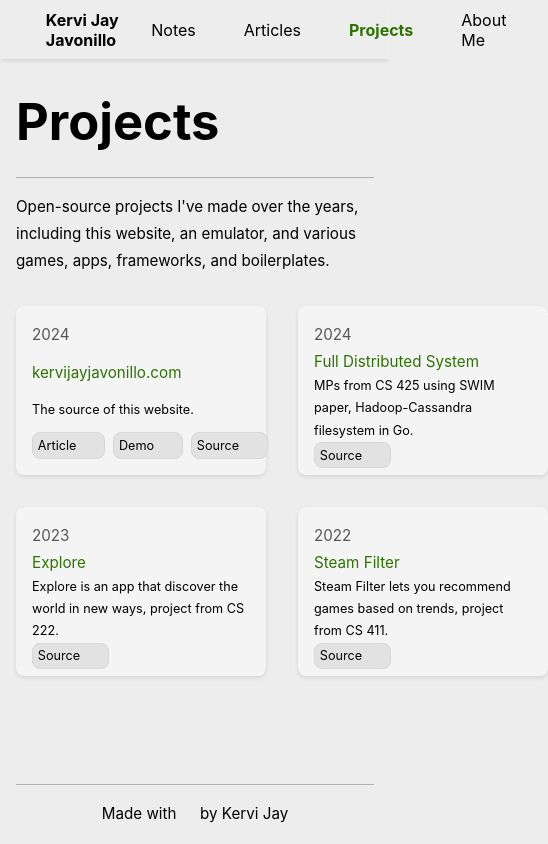
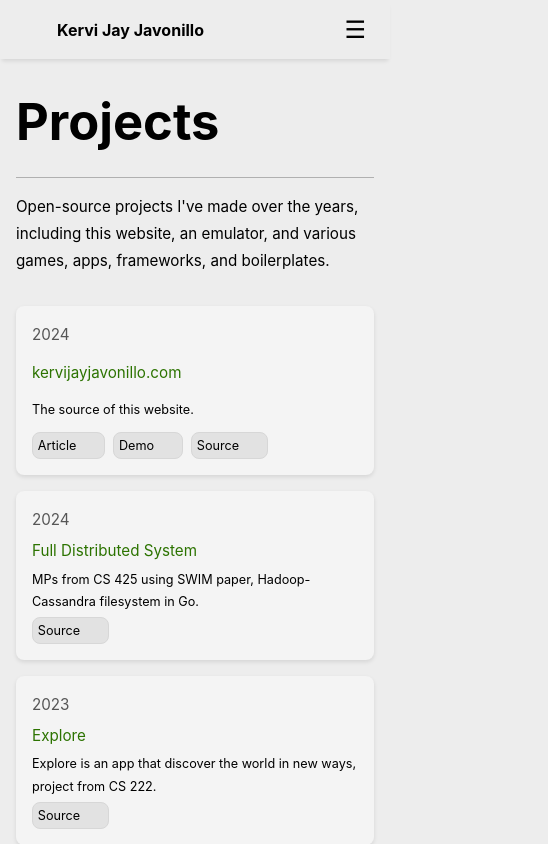
Before and after one commit to pinocchioph1129/personal-web, a React (Create React App) app: page /Projects in a window 390 px wide. Shown: the top 844 px of the page, 548 px wide, since content can reach past the window. Built offline with nearby package versions, Linux system fonts and the light colour scheme; some icons are missing.

Commit message:
Updated for mobile.

```diff
--- a/src/components/navigationbar/NavigationBar.css
+++ b/src/components/navigationbar/NavigationBar.css
@@ -67,3 +67,45 @@
   color: var(--link-color);
   border-radius: 5px;
 }
+
+.menu-toggle {
+  display: none;
+}
+
+@media (max-width: 768px) {
+  .menu-toggle {
+    display: block;
+    font-size: 1.5rem;
+    background: none;
+    border: none;
+    cursor: pointer;
+    padding: 0.5rem;
+  }
+
+  .nav-container ul {
+    display: none; /* Hide menu by default */
+    flex-direction: column;
+    width: 100%;
+    background-color: #ededed;
+    padding: 1rem 0;
+    gap: 0.5rem;
+    position: absolute;
+    top: 100%;
+    left: 0;
+    box-shadow: 0px 4px 8px rgba(0, 0, 0, 0.2);
+  }
+
+  .nav-container ul.open {
+    display: flex; /* Show menu when open */
+  }
+
+  .nav-container ul li {
+    width: 100%;
+  }
+
+  .nav-container ul li a {
+    text-align: left;
+    width: 100%;
+    padding: 0.5rem 1rem;
+  }
+}
--- a/src/components/navigationbar/NavigationBar.js
+++ b/src/components/navigationbar/NavigationBar.js
@@ -1,33 +1,61 @@
 import { Link, useMatch, useResolvedPath } from "react-router-dom";
 import { Icon } from "@iconify/react";
+import { useState } from "react";
 import "./NavigationBar.css";
+
 export default function NavigationBar() {
+  const [isMenuOpen, setIsMenuOpen] = useState(false);
+
+  const toggleMenu = () => {
+    setIsMenuOpen(!isMenuOpen);
+  };
+
+  const closeMenu = () => {
+    setIsMenuOpen(false);
+  };
   return (
     <nav className="nav-wrapper">
       <div className="nav-container">
         <div className="logo-container">
           <Icon icon="unjs:unstorage" width="25" height="25" />{" "}
-          <Link to="/" className="site-title">
+          <Link to="/" className="site-title" onClick={closeMenu}>
             Kervi Jay Javonillo
           </Link>
         </div>
-        <ul>
-          <CustomLink to="/Notes">Notes</CustomLink>
-          <CustomLink to="/Articles">Articles</CustomLink>
-          <CustomLink to="/Projects">Projects</CustomLink>
-          <CustomLink to="/About">About Me</CustomLink>
+        <button className="menu-toggle" onClick={toggleMenu}>
+          ☰
+        </button>
+        <ul className={isMenuOpen ? "open" : ""}>
+          <CustomLink to="/Notes" closeMenu={closeMenu}>
+            Notes
+          </CustomLink>
+          <CustomLink to="/Articles" closeMenu={closeMenu}>
+            Articles
+          </CustomLink>
+          <CustomLink to="/Projects" closeMenu={closeMenu}>
+            Projects
+          </CustomLink>
+          <CustomLink to="/About" closeMenu={closeMenu}>
+            About Me
+          </CustomLink>
         </ul>
       </div>
     </nav>
   );
 }
 
-function CustomLink({ to, children, ...props }) {
+function CustomLink({ to, children, closeMenu, ...props }) {
   const resolvedPath = useResolvedPath(to);
   const isActive = useMatch({ path: resolvedPath.pathname, end: true });
   return (
     <li className={isActive ? "active" : ""}>
-      <Link to={to} {...props}>
+      <Link
+        to={to}
+        {...props}
+        onClick={() => {
+          if (closeMenu) closeMenu();
+        }}
+      >
         {children}
       </Link>
     </li>
--- a/src/pages/Home/Home.css
+++ b/src/pages/Home/Home.css
@@ -140,3 +140,14 @@
     margin-left: 0%;
   }
 }
+
+@media (max-width: 768px) {
+  .home-projects-tabs {
+    grid-template-columns: 1fr; /* Change to a single column */
+    gap: 1rem; /* Reduce gap for smaller screens */
+  }
+
+  .home-projects-card {
+    width: 100%; /* Ensure cards take full width */
+  }
+}
--- a/src/pages/Projects/Projects.css
+++ b/src/pages/Projects/Projects.css
@@ -28,3 +28,14 @@
   border-radius: 8px;
   transition: transform 0.2s ease, box-shadow 0.2s ease;
 }
+
+@media (max-width: 768px) {
+  .project-tabs-preview {
+    grid-template-columns: 1fr; /* Change to a single column */
+    gap: 1rem; /* Reduce gap for smaller screens */
+  }
+
+  .project-card {
+    width: 100%; /* Ensure cards take full width */
+  }
+}
```
